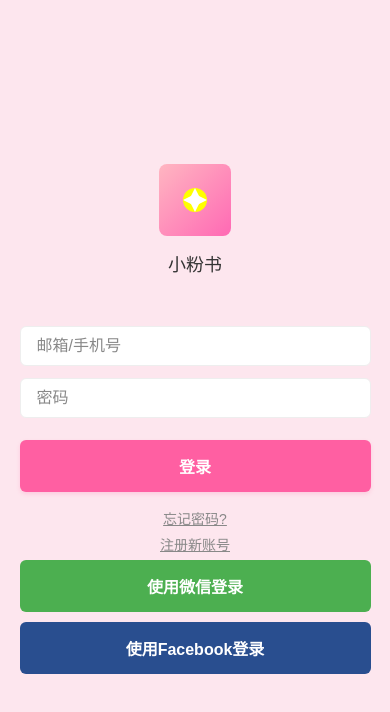
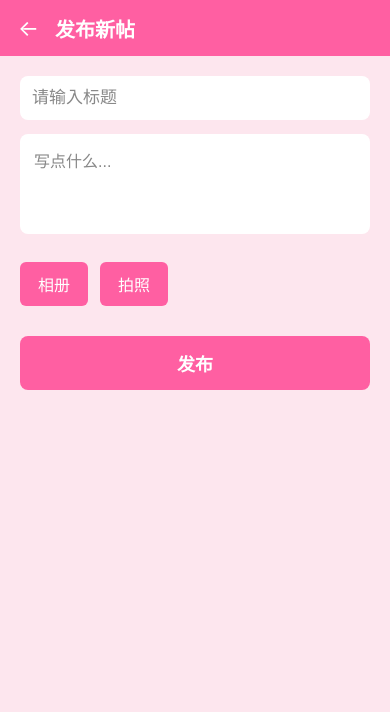
Before and after one commit to ggbond11/pink-book, a React Native app: screen /PostEditor in a window 390 px wide. Shown: the top 712 px of the page. Built offline with nearby package versions, Linux system fonts and the light colour scheme.

Commit message:
新增发布页面

```diff
--- a/App.tsx
+++ b/App.tsx
@@ -4,6 +4,7 @@
 import LoginScreen from './LoginScreen';
 import RegisterScreen from './RegisterScreen';
 import HomeScreen from './HomeScreen';
+import PostEditorScreen from './PostEditorScreen';
 
 const Stack = createStackNavigator();
 
@@ -14,6 +15,7 @@
         <Stack.Screen name="Login" component={LoginScreen} />
         <Stack.Screen name="Register" component={RegisterScreen} />
         <Stack.Screen name="Home" component={HomeScreen} />
+        <Stack.Screen name="PostEditor" component={PostEditorScreen} />
       </Stack.Navigator>
     </NavigationContainer>
   );
--- a/HomeScreen.tsx
+++ b/HomeScreen.tsx
@@ -13,6 +13,7 @@
   root: {
     flex: 1,
     backgroundColor: COLORS.primaryLight,
+    overflow: 'hidden', // 防止web端内容溢出
   },
   header: {
     flexDirection: 'row',
@@ -91,7 +92,8 @@
     height: 56,
     alignItems: 'center',
     justifyContent: 'space-around',
-    position: 'absolute',
+    // 兼容 web 端底部固定
+    position: Platform.OS === 'web' ? 'fixed' : 'absolute',
     left: 0,
     right: 0,
     bottom: 0,
@@ -102,6 +104,7 @@
     shadowOpacity: 0.08,
     shadowRadius: 8,
     elevation: 8,
+    zIndex: 100,
   },
   tabItem: {
     flex: 1,
@@ -202,6 +205,19 @@
 export default function HomeScreen() {
   const navigation = useNavigation<any>();
   const [menuVisible, setMenuVisible] = useState(false);
+  const [newPost, setNewPost] = useState<any>(null);
+
+  // 监听新帖子参数
+  React.useEffect(() => {
+    const unsubscribe = navigation.addListener('focus', () => {
+      const params = navigation.getState()?.routes?.find((r: any) => r.name === 'Home')?.params;
+      if (params && params.newPost) {
+        setNewPost(params.newPost);
+        navigation.setParams({ newPost: undefined });
+      }
+    });
+    return unsubscribe;
+  }, [navigation]);
 
   const handleLogout = () => {
     setMenuVisible(false);
@@ -246,19 +262,31 @@
         </Pressable>
       </Modal>
       {/* 内容区域：真正瀑布流 */}
-      <View style={{ flex: 1 }}>
+      <View style={{ flex: 1, minHeight: 0 }}>
         <MasonryList
-          data={posts}
-          keyExtractor={(item: Post) => item.id.toString()}
+          data={newPost ? [{ id: 0, title: '新发布', summary: newPost.text || '', images: newPost.images || [] }, ...posts] : posts}
+          keyExtractor={(item: any) => item.id?.toString?.() ?? Math.random().toString()}
           numColumns={2}
           contentContainerStyle={styles.content}
           showsVerticalScrollIndicator={false}
-          renderItem={({ item }) => {
-            const post = item as Post;
+          renderItem={({ item }: any) => {
+            if (item.images && item.images.length > 0) {
+              return (
+                <View style={[styles.card, { width: CARD_WIDTH, alignSelf: 'flex-start' }] }>
+                  <Text style={styles.cardTitle}>{item.title}</Text>
+                  <Text style={styles.cardSummary}>{item.summary}</Text>
+                  <View style={{ flexDirection: 'row', flexWrap: 'wrap', marginTop: 8 }}>
+                    {item.images.map((uri: string, idx: number) => (
+                      <Image key={idx} source={{ uri }} style={{ width: 80, height: 80, borderRadius: 8, marginRight: 8, marginBottom: 8 }} />
+                    ))}
+                  </View>
+                </View>
+              );
+            }
             return (
               <View style={[styles.card, { width: CARD_WIDTH, alignSelf: 'flex-start' }] }>
-                <Text style={styles.cardTitle}>{post.title}</Text>
-                <Text style={styles.cardSummary}>{post.summary}</Text>
+                <Text style={styles.cardTitle}>{item.title}</Text>
+                <Text style={styles.cardSummary}>{item.summary}</Text>
               </View>
             );
           }}
@@ -267,7 +295,9 @@
       {/* 底部导航栏 */}
       <View style={styles.tabBar}>
         <TouchableOpacity style={styles.tabItem}><Text style={styles.tabText}>首页</Text></TouchableOpacity>
-        <TouchableOpacity style={styles.tabItem}><Text style={styles.tabText}>发布</Text></TouchableOpacity>
+        <TouchableOpacity style={styles.tabItem} onPress={() => navigation.navigate('PostEditor')}>
+          <Text style={styles.tabText}>发布</Text>
+        </TouchableOpacity>
         <TouchableOpacity style={styles.tabItem}><Text style={styles.tabText}>消息</Text></TouchableOpacity>
         <TouchableOpacity style={styles.tabItem}><Text style={styles.tabText}>个人</Text></TouchableOpacity>
       </View>
--- /dev/null
+++ b/PostEditorScreen.tsx
@@ -0,0 +1,185 @@
+import React, { useState } from 'react';
+import { View, Text, TextInput, StyleSheet, TouchableOpacity, Image, ScrollView, Platform } from 'react-native';
+import * as ImagePicker from 'expo-image-picker';
+import { useNavigation } from '@react-navigation/native';
+import { COLORS, FONTS } from './theme';
+
+
+export default function PostEditorScreen({ route }: any) {
+  const navigation = useNavigation<any>();
+  const [title, setTitle] = useState('');
+  const [text, setText] = useState('');
+  const [images, setImages] = useState<string[]>([]);
+
+  // 选择图片
+  const pickImage = async () => {
+    const result = await ImagePicker.launchImageLibraryAsync({
+      mediaTypes: ImagePicker.MediaTypeOptions.Images,
+      allowsMultipleSelection: true,
+      quality: 0.8,
+    });
+    if (!result.canceled && result.assets) {
+      setImages([...images, ...result.assets.map(a => a.uri)]);
+    }
+  };
+
+  // 拍照
+  const takePhoto = async () => {
+    const result = await ImagePicker.launchCameraAsync({
+      quality: 0.8,
+    });
+    if (!result.canceled && result.assets) {
+      setImages([...images, ...result.assets.map(a => a.uri)]);
+    }
+  };
+
+
+  // 发布帖子
+  const handlePublish = () => {
+    if (!title.trim() && !text.trim() && images.length === 0) {
+      alert('请输入标题、内容或添加图片');
+      return;
+    }
+    // 回传数据到首页
+    navigation.navigate('Home', { newPost: { title, text, images } });
+  };
+
+  return (
+    <View style={styles.fullScreen}>
+      {/* 顶部栏 */}
+      <View style={styles.header}>
+        <TouchableOpacity onPress={() => navigation.goBack()} style={styles.backBtn}>
+          <Text style={styles.backText}>{'←'}</Text>
+        </TouchableOpacity>
+        <Text style={styles.headerTitle}>发布新帖</Text>
+      </View>
+      <ScrollView contentContainerStyle={styles.container} keyboardShouldPersistTaps="handled">
+        <TextInput
+          style={styles.titleInput}
+          placeholder="请输入标题"
+          placeholderTextColor={COLORS.gray}
+          value={title}
+          onChangeText={setTitle}
+        />
+        <TextInput
+          style={styles.input}
+          placeholder="写点什么..."
+          placeholderTextColor={COLORS.gray}
+          multiline
+          value={text}
+          onChangeText={setText}
+        />
+        <View style={styles.imageRow}>
+          {images.map((uri, idx) => (
+            <Image key={idx} source={{ uri }} style={styles.image} />
+          ))}
+        </View>
+        <View style={styles.buttonRow}>
+          <TouchableOpacity style={styles.actionButton} onPress={pickImage}>
+            <Text style={styles.actionButtonText}>相册</Text>
+          </TouchableOpacity>
+          <TouchableOpacity style={styles.actionButton} onPress={takePhoto}>
+            <Text style={styles.actionButtonText}>拍照</Text>
+          </TouchableOpacity>
+        </View>
+        <TouchableOpacity style={styles.publishButton} onPress={handlePublish}>
+          <Text style={styles.publishButtonText}>发布</Text>
+        </TouchableOpacity>
+      </ScrollView>
+    </View>
+  );
+}
+
+const styles = StyleSheet.create({
+  fullScreen: {
+    flex: 1,
+    backgroundColor: COLORS.primaryLight,
+  },
+  header: {
+    flexDirection: 'row',
+    alignItems: 'center',
+    height: 56,
+    backgroundColor: COLORS.primary,
+    paddingHorizontal: 10,
+    paddingTop: Platform.OS === 'ios' ? 44 : 0,
+  },
+  backBtn: {
+    padding: 8,
+    marginRight: 8,
+  },
+  backText: {
+    color: COLORS.white,
+    fontSize: 22,
+  },
+  headerTitle: {
+    color: COLORS.white,
+    fontSize: 20,
+    fontWeight: 'bold',
+    fontFamily: FONTS.base,
+  },
+  container: {
+    padding: 20,
+    flexGrow: 1,
+  },
+  titleInput: {
+    backgroundColor: COLORS.white,
+    borderRadius: 8,
+    minHeight: 40,
+    padding: 12,
+    fontSize: 17,
+    color: '#222',
+    marginBottom: 14,
+    fontFamily: FONTS.base,
+  },
+  input: {
+    backgroundColor: COLORS.white,
+    borderRadius: 8,
+    minHeight: 100,
+    padding: 14,
+    fontSize: 16,
+    color: '#222',
+    marginBottom: 16,
+    fontFamily: FONTS.base,
+  },
+  imageRow: {
+    flexDirection: 'row',
+    flexWrap: 'wrap',
+    marginBottom: 12,
+  },
+  image: {
+    width: 80,
+    height: 80,
+    borderRadius: 8,
+    marginRight: 8,
+    marginBottom: 8,
+  },
+  buttonRow: {
+    flexDirection: 'row',
+    marginBottom: 20,
+  },
+  actionButton: {
+    backgroundColor: COLORS.primary,
+    borderRadius: 6,
+    paddingVertical: 10,
+    paddingHorizontal: 18,
+    marginRight: 12,
+  },
+  actionButtonText: {
+    color: COLORS.white,
+    fontSize: 16,
+    fontFamily: FONTS.base,
+  },
+  publishButton: {
+    backgroundColor: COLORS.primary,
+    borderRadius: 8,
+    paddingVertical: 14,
+    alignItems: 'center',
+    marginTop: 10,
+  },
+  publishButtonText: {
+    color: COLORS.white,
+    fontSize: 18,
+    fontWeight: 'bold',
+    fontFamily: FONTS.base,
+  },
+});
--- a/package.json
+++ b/package.json
@@ -15,6 +15,7 @@
     "@react-navigation/native": "^7.1.17",
     "@react-navigation/stack": "^7.4.8",
     "expo": "~54.0.7",
+    "expo-image-picker": "^17.0.8",
     "expo-status-bar": "~3.0.8",
     "react": "19.1.0",
     "react-dom": "19.1.0",
```
Also changed, not shown: 1 other file (tests, documents, lock files or other folders).
